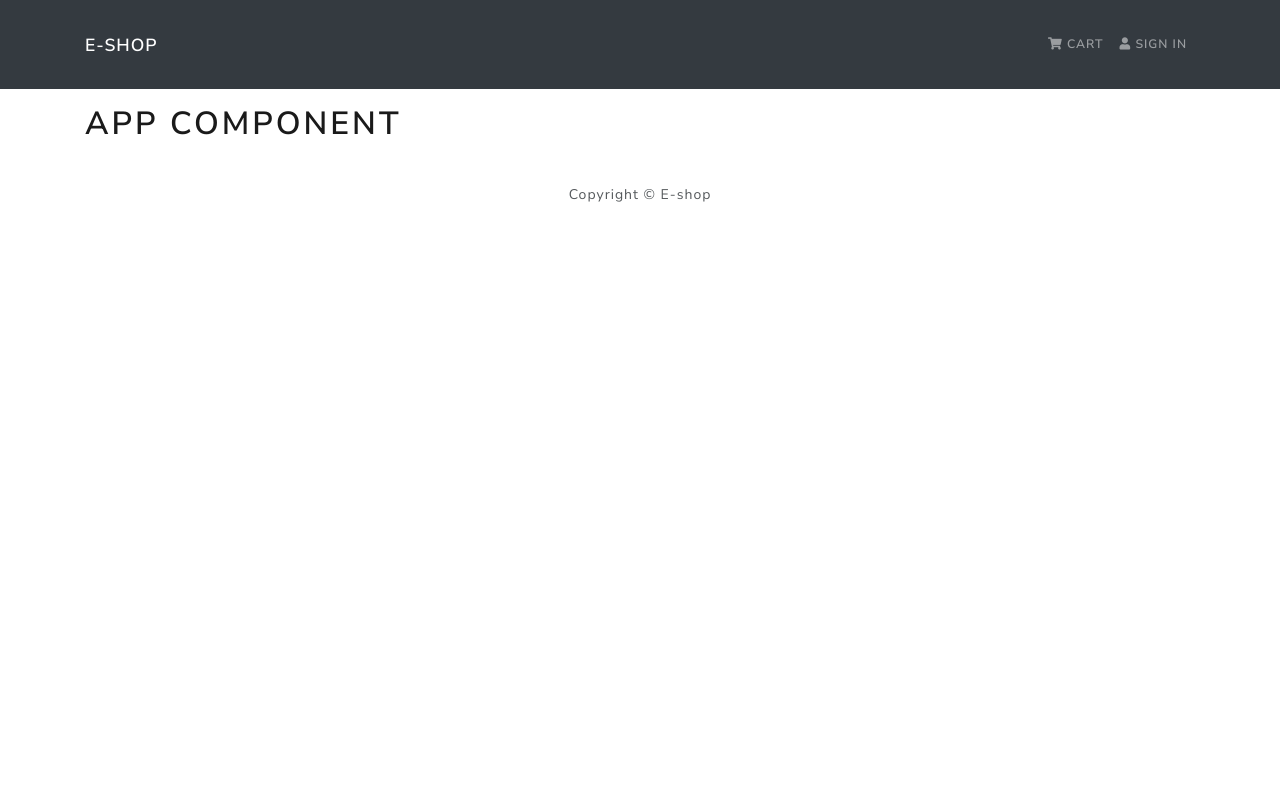
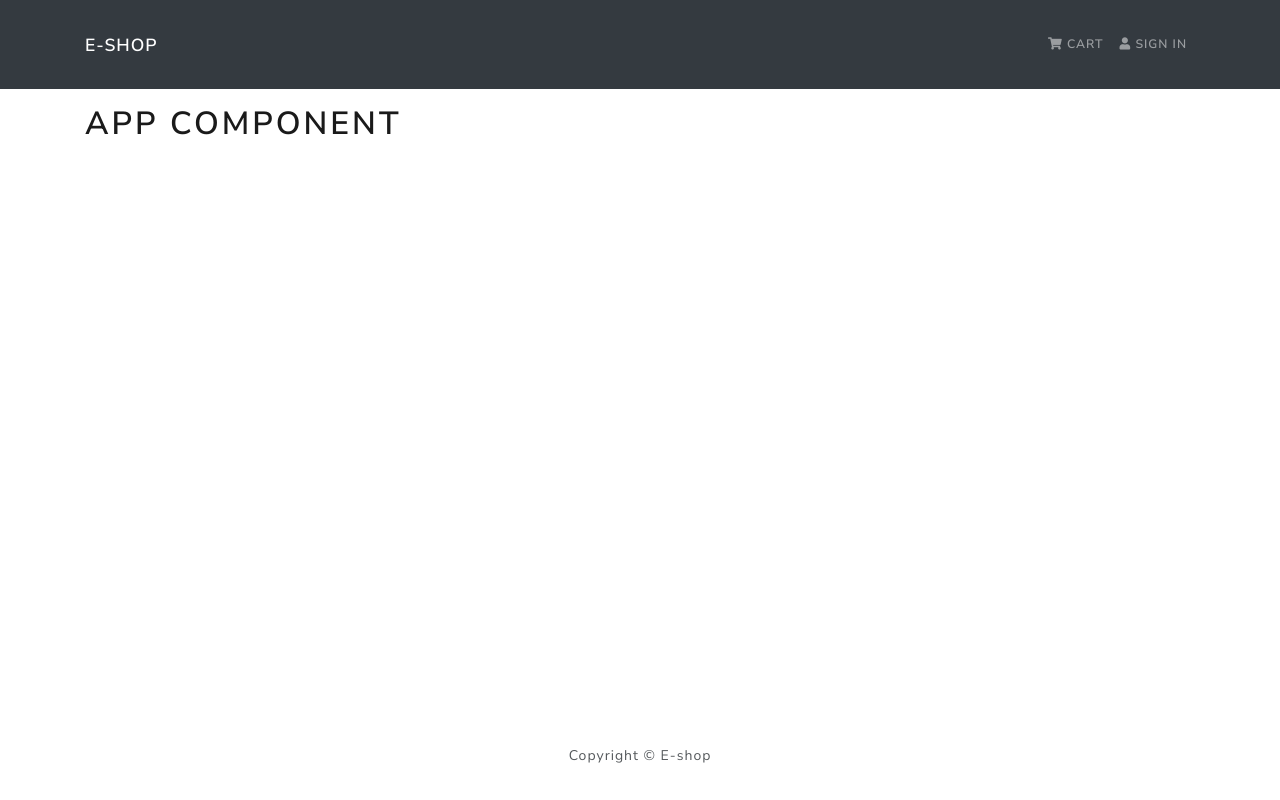
Before and after one commit to daw-maj-pl/e-shop, a React (Create React App) app in the folder frontend/: page / in a window 1280 px wide. Built offline with nearby package versions, Linux system fonts and the light colour scheme.

Commit message:
Add styling to main elememt

```diff
--- a/frontend/src/index.css
+++ b/frontend/src/index.css
@@ -0,0 +1,3 @@
+main {
+  min-height: 80vh;
+}
```
